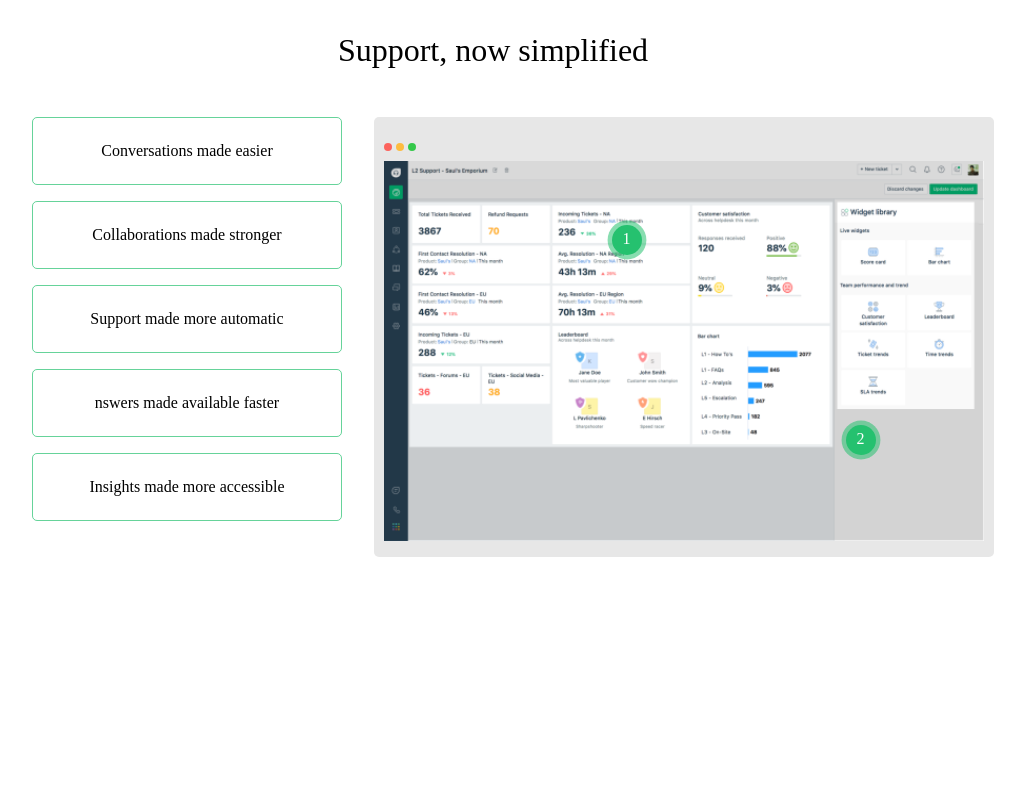
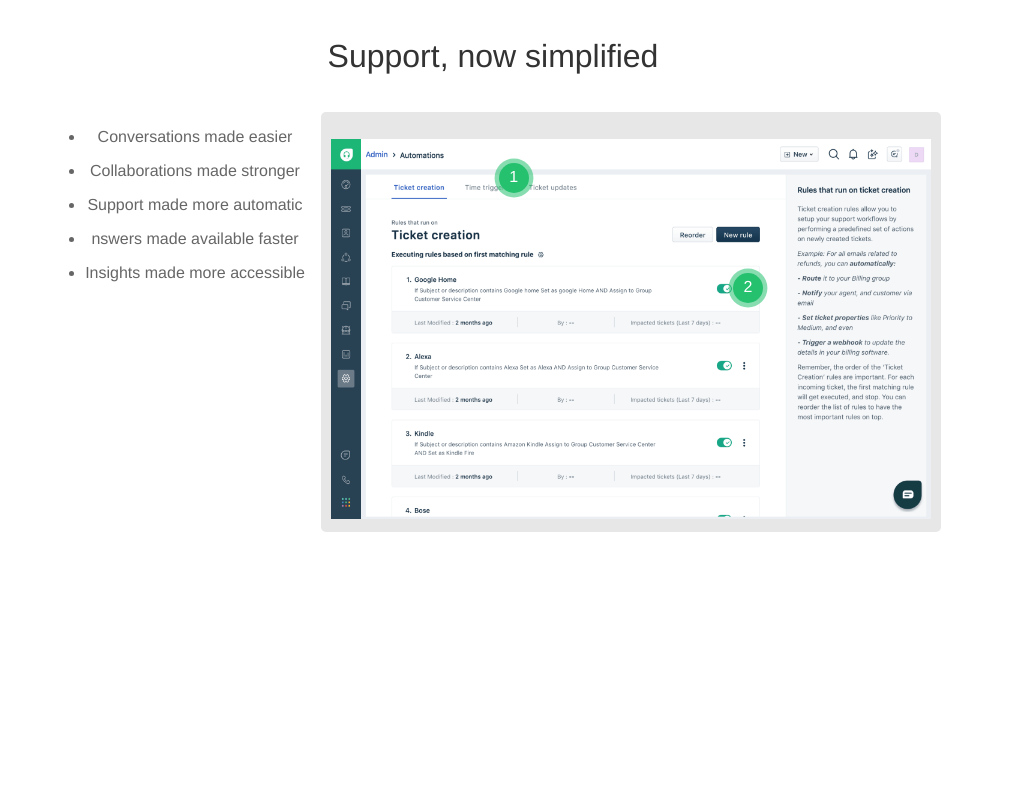
Before and after one commit to haramishra/sosio-machine-coding, a plain HTML site: page index.html in a window 1280 px wide. Shown: the whole page, without its empty margins (147-1172 px from the left). Drawn offline with Linux system fonts and the light colour scheme.

Commit message:
destructure style

```diff
--- /dev/null
+++ b/assets/styles/_buttons.scss
@@ -0,0 +1,20 @@
+.button-container {
+  li {
+    list-style-type: none;
+    cursor: pointer;
+  }
+  .action-button {
+    border: 0.8px solid $primary-700;
+    padding: 1.5rem 3.5rem 1.5rem 3.5rem;
+    margin-bottom: 1rem;
+    border-radius: 5px;
+  }
+  .focused {
+    background-color: $primary-400;
+    border: 0.8 px solid $primary;
+  }
+  .button-hover:hover {
+    background-color: $primary-100;
+    border: 0.8 px solid $primary;
+  }
+}
--- /dev/null
+++ b/assets/styles/_dots.scss
@@ -0,0 +1,27 @@
+.dots {
+  margin: 0.5rem;
+  position: relative;
+  top: 50px;
+}
+.dot {
+  height: 8px;
+  width: 8px;
+  display: block;
+  margin: 2px;
+  position: relative;
+  float: left;
+  border-radius: 50%;
+  background-color: white;
+}
+
+.dot-red {
+  background-color: $dot-red;
+}
+
+.dot-yellow {
+  background-color: $dot-yellow;
+}
+
+.dot-green {
+  background-color: $dot-green;
+}
--- /dev/null
+++ b/assets/styles/_global.scss
@@ -0,0 +1,13 @@
+body{
+    text-align: center;
+    font-family: Helvetica, sans-serif;
+    color: $black-600;
+  }
+
+h1{
+    margin: 2rem;
+    color: $black-800;
+    font-weight: 500;
+    font-size: 2rem;
+    line-height: 3rem;
+  }
--- /dev/null
+++ b/assets/styles/_images.scss
@@ -0,0 +1,22 @@
+.image-container {
+  width: 620px;
+  height: 420px;
+  border-radius: 5px;
+  display: flex;
+  margin-left: 1rem;
+  overflow: hidden;
+  flex-direction: column;
+  justify-content: center;
+  background-color: rgb(231, 231, 231);
+}
+
+.image {
+  align-self: center;
+}
+.image img {
+  width: 600px;
+  height: 380px;
+  background-size: cover;
+  position: relative;
+  top: 50px;
+}
--- /dev/null
+++ b/assets/styles/_media-query.scss
@@ -0,0 +1,33 @@
+@media (max-width:  960px) {
+    .button-container{
+        display: none;
+    }
+    .tooltip {
+        display: none;
+    }
+    .dots{
+        display: none;
+    }
+    .image-container{
+        margin: 0 auto;
+        height: auto;
+        background-color: white;
+    }
+    .image{
+        display: block;
+    }
+
+    .image img{
+        top: 0;
+        width: 100%;
+        margin-bottom: rem;
+        max-width: 90vw;
+    }
+
+    .hide{
+        display: block;
+    }
+    .show{
+        display: none;
+    }
+}
--- /dev/null
+++ b/assets/styles/_variables.scss
@@ -0,0 +1,13 @@
+$primary : #25c16f;
+$primary-100: rgba($primary, 0.1);
+$primary-700: rgba($primary, 0.7);
+$primary-400: rgba($primary, 0.4);
+$black: #000000;
+$black-800: lighten($black, 20%);
+$black-600: lighten($black, 40%);
+
+$dot-red: #fc635d;
+$dot-yellow: #fdbc40;
+$dot-green: #34c84a;
+
+$image-container: rgb(211, 211, 211);
--- /dev/null
+++ b/main.scss
@@ -0,0 +1,15 @@
+@import './assets/styles/variables';
+@import './assets/styles/global';
+@import './assets/styles/tooltip';
+@import './assets/styles/images';
+@import './assets/styles/buttons';
+
+body{
+  text-align: center;
+  font-family: Helvetica, sans-serif;
+}
+.section-wraper {
+  display: flex;
+  flex-direction: row;
+  justify-content: center;
+}
```
Also changed, not shown: main.css, 1 other file.
